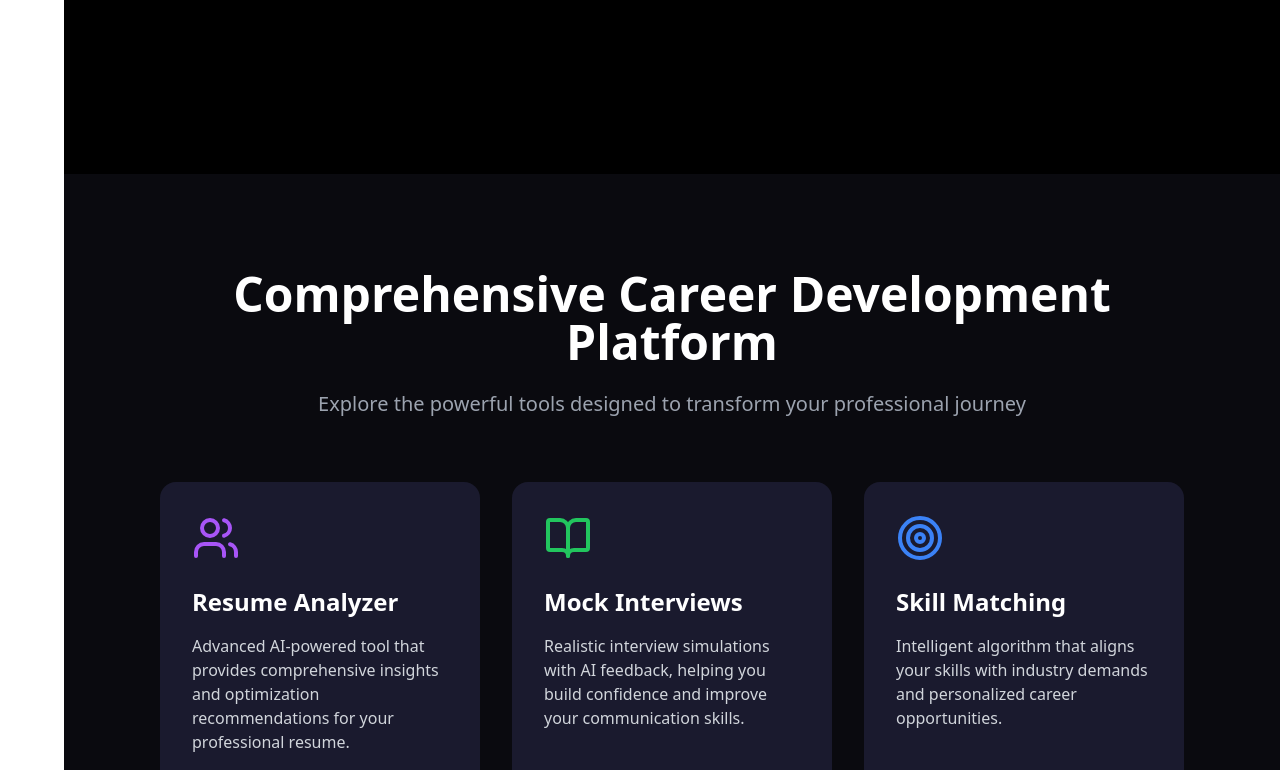
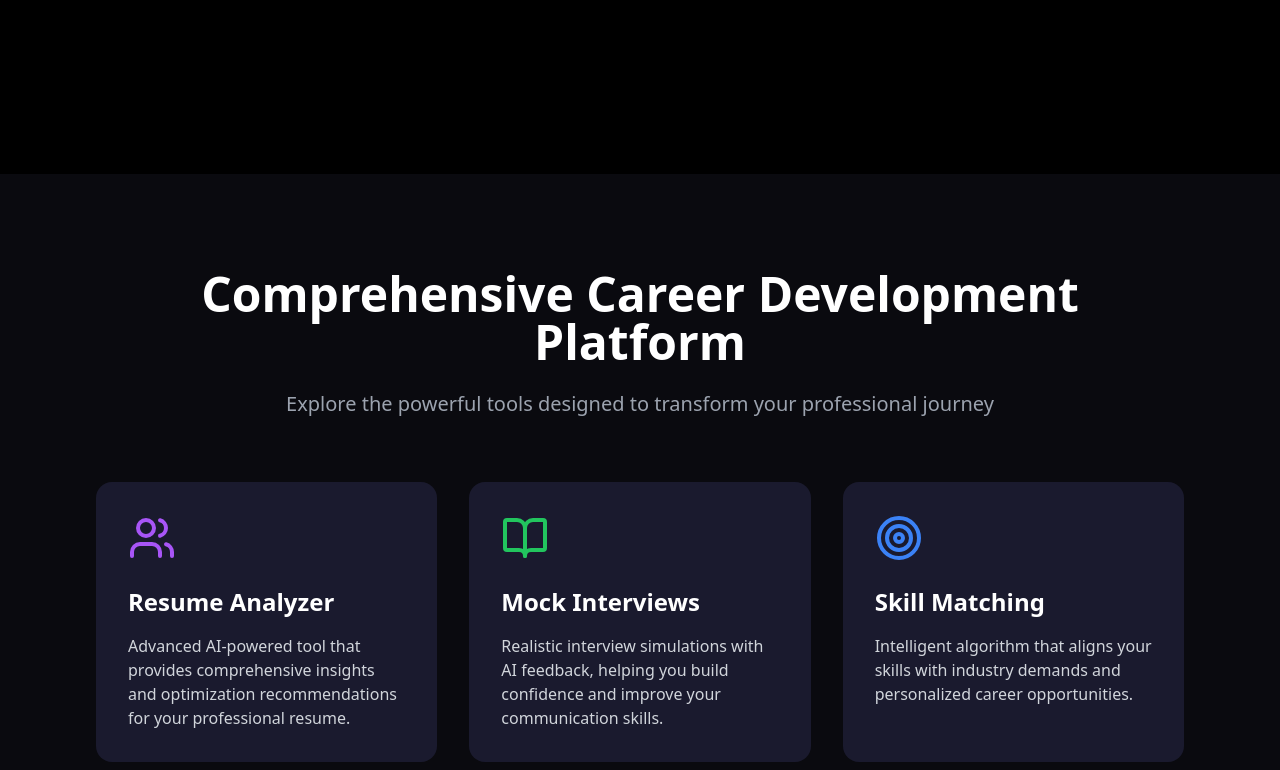
Before and after one commit to Tanmay-Mirgal/AspireLink, a React (Vite) app in the folder frontend/: page / in a window 1280 px wide. Shown: the part 626-1396 px from the top of the page. Built offline with nearby package versions, Linux system fonts and the light colour scheme.

Commit message:
fixed margin

```diff
--- a/frontend/src/pages/Home/Home.jsx
+++ b/frontend/src/pages/Home/Home.jsx
@@ -7,7 +7,7 @@ function Home() {
         <>
 
         <div className="flex">
-            <main className="ml-16 flex-grow">
+            <main className="flex-grow">
                 <LandingPage />
             </main>
         </div>
```
